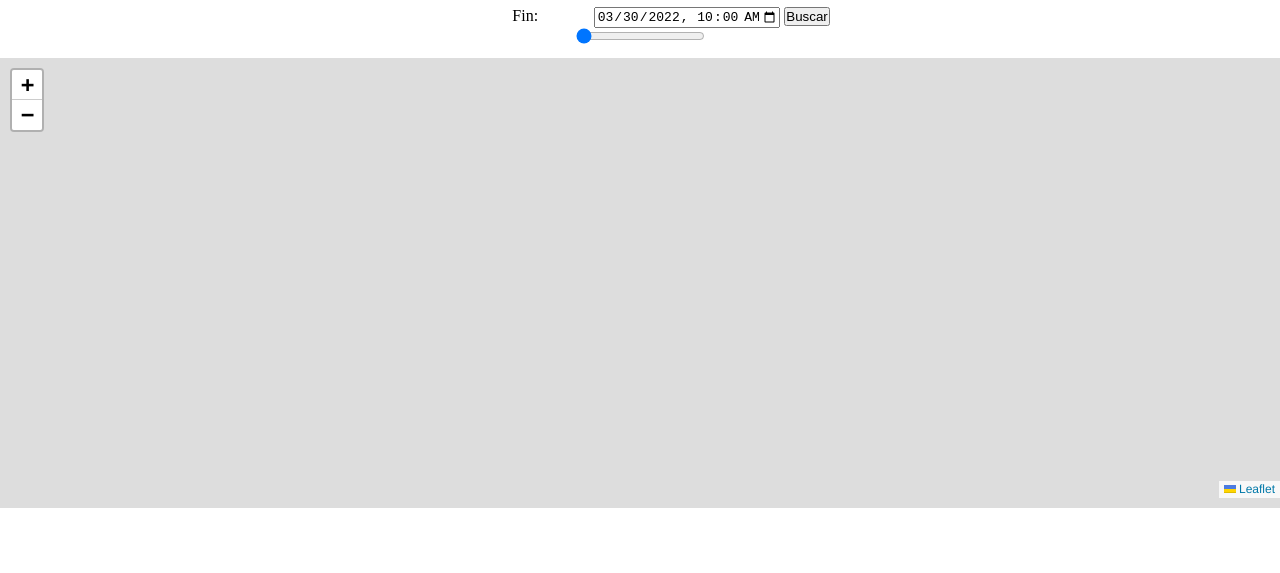
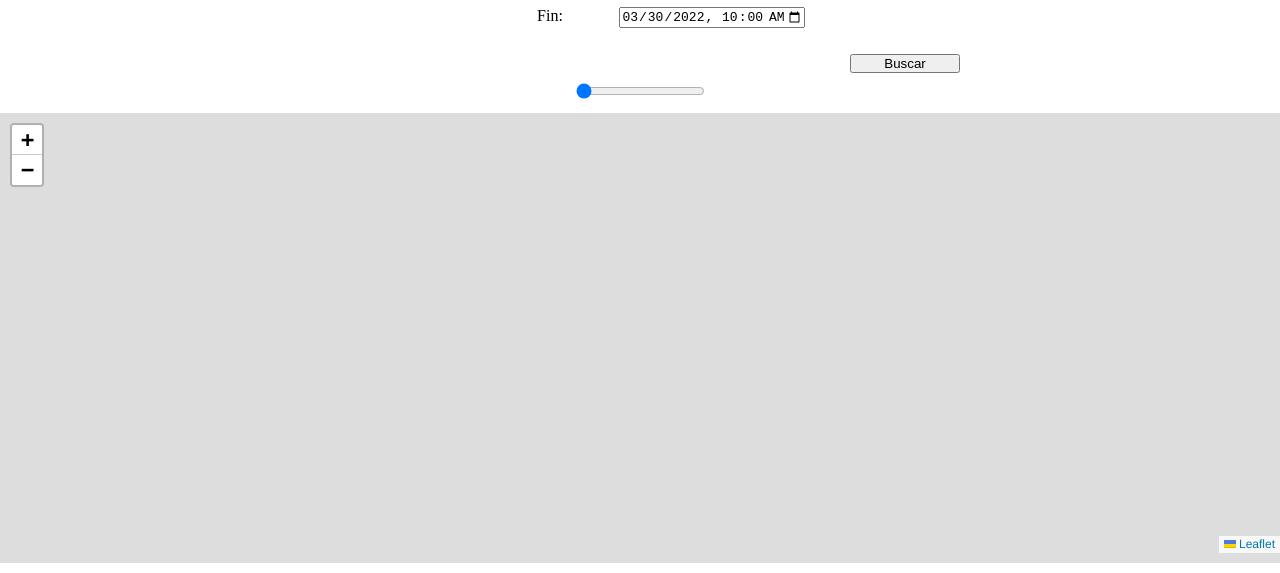
Before and after one commit to yhasbun/taxiapp, a website: page historicos.html in a window 1280 px wide. Shown: the part 251-824 px from the top of the page. Before the commit the page ends 800 px from the top, so only its background shows below. Drawn offline with nearby package versions, Linux system fonts and the light colour scheme.

Commit message:
Update historicos.html

```diff
--- a/historicos.html
+++ b/historicos.html
@@ -60,6 +60,12 @@ transition: .2s;
 border-bottom:4px solid rgb(0, 130, 230);
 
 }
+    button.centrado {
+        width: 110px; /* Para que no se rompa en dos líneas, y lo translade tal cual. */
+        margin-left: 50%;
+        transform: translateX(-50%);
+        margin-top: 2%;
+      }
 #MapID { height: 450px; }
   </style>
 
@@ -103,7 +109,9 @@ crossorigin=""></script>
       <label class="inlineclass" style="width: 140px; padding-left: 10px;" for="finalhist">Fin:</label>
       <input class="inlineclass" style="text-align: center;" type="datetime-local" id="finalhist" onchange="changehist()" name="FinalHistoric" value="2022-03-30T10:00" min="2022-03-20T00:01" max="2023-04-01T00:00">
 
-      <button type="button" onclick="enviarhist()">Buscar</button>
+     <div class="button">
+        <button class="centrado"onclick="enviarhist()">Buscar</button>
+      </div>
 
       <div>
         <input type="range" id="ubicacion" min="0" value="0" step="1">
```
